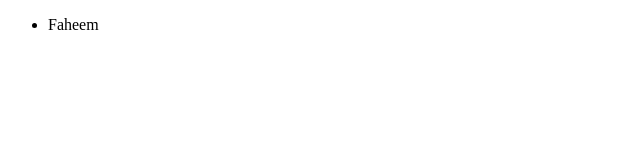
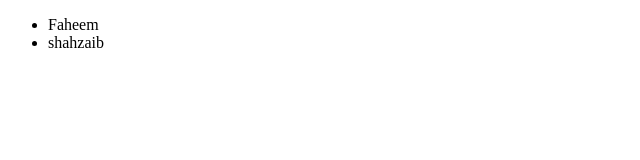
Before and after one commit to MFaheem01/sb-admin, a plain HTML site: page index.html in a window 1280 px wide. Shown: the full height of the page, 0-640 px from the left. Drawn offline with Linux system fonts and the light colour scheme.

Commit message:
shahzaib

```diff
--- a/index.html
+++ b/index.html
@@ -10,6 +10,7 @@
         <li>
             Faheem
         </li>
+        <li>shahzaib</li>
     </ul>
 </body>
 </html>
```
